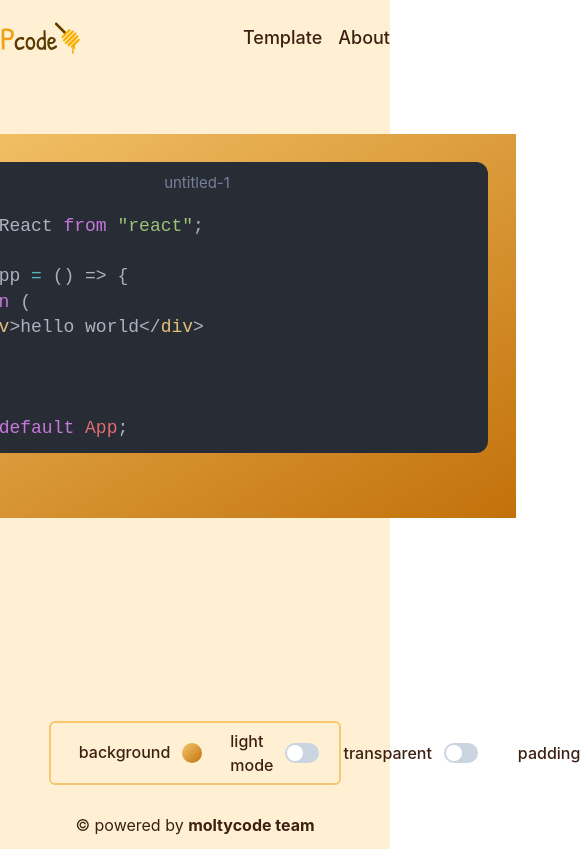
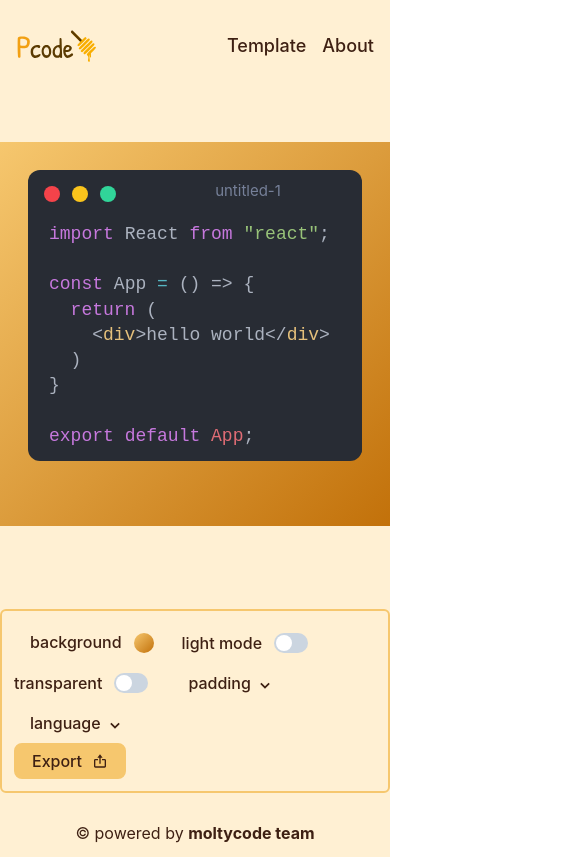
Before and after one commit to The-Pcode/pcode, a React (Create React App) app: page / in a window 390 px wide. Shown: the top 857 px of the page, 585 px wide, since content can reach past the window. Built offline with nearby package versions, Linux system fonts and the light colour scheme.

Commit message:
responsive

```diff
--- a/src/components/navigation.tsx
+++ b/src/components/navigation.tsx
@@ -3,7 +3,7 @@ import { Link } from "react-router-dom";
 
 const Navigation = () => {
   return (
-    <div className="pt-4 flex justify-between items-center">
+    <div className="pt-4 px-4 flex w-full justify-between items-center">
       <Link to="/">
         <img className="w-20" src={logo} alt="" />
       </Link>
--- a/src/index.css
+++ b/src/index.css
@@ -59,7 +59,8 @@ body,
 .container{
   margin-top: 50px;
   padding-top: 24px;
-  width: 100%;
+  min-width: 100%;
+  width: auto;
   min-height: 80vh;
   height: auto;
   display: flex;
--- a/src/layout/layout.tsx
+++ b/src/layout/layout.tsx
@@ -4,7 +4,7 @@ import Navigation from "../components/navigation";
 
 const Layout = ({ children }: { children: ReactNode }) => {
   return (
-    <div className="max-w-7xl min-h-screen mx-auto relative">
+    <div className="max-w-7xl min-h-screen mx-auto relative pt-2  flex flex-col items-center">
       <Navigation />
       {children}
       <Footer />
--- a/src/pages/homePage.tsx
+++ b/src/pages/homePage.tsx
@@ -87,10 +87,10 @@ const HomePage = () => {
   };
 
   return (
-    <div className="container">
+    <div className="container ">
       <div
         ref={isTransparent ? null : boxRef}
-        className={`w-auto max-w-7xl  min-h-96 h-auto mb-14 ${
+        className={` max-w-7xl  min-h-96 h-auto mb-14  w-screen  sm:w-auto ${
           paddingOptions ? paddingOptions : "p-7"
         } ${isTransparent ? "transparentBg" : bg}`}
       >
@@ -122,8 +122,8 @@ const HomePage = () => {
         </div>
       </div>
 
-      <div className="mx-auto w-9/12 h-16 border-2 border-primary-200  rounded-md flex justify-between items-center pl-3 pr-3">
-        <div className="flex items-center  ">
+      <div className="mx-auto min-w-9/12 w-screen sm:w-auto flex-wrap h-auto py-3 border-2 border-primary-200  rounded-md flex justify-between items-center pl-3 pr-3 ">
+        <div className="flex items-center flex-wrap  ">
           <div className="flex items-center mr-3 cursor-pointer">
             <Menu>
               <MenuButton
--- a/tailwind.config.js
+++ b/tailwind.config.js
@@ -1,15 +1,13 @@
 module.exports = {
-  content: [
-    "./src/**/*.{js,jsx,ts,tsx}",
-  ],
+  content: ["./src/**/*.{js,jsx,ts,tsx}"],
   theme: {
     extend: {},
     colors: {
       primary: {
-        100: '#FFF0D3',
-        200: '#F6C76E',
-        300: '#C2710A',
-        400: '#3E2013',
+        100: "#FFF0D3",
+        200: "#F6C76E",
+        300: "#C2710A",
+        400: "#3E2013",
       },
       secondary: {
         code: "#282C34",
@@ -19,7 +17,7 @@ module.exports = {
       controls: {
         red: "#F5434A",
         yellow: "#FAC41C",
-        green: "#31D599"
+        green: "#31D599",
       },
       themes: {
         beigeFrom: "#F6C76E",
@@ -30,8 +28,8 @@ module.exports = {
         greenTo: "#68B1C8",
         blueFrom: "#0070F3",
         blueTo: "#61DAFB",
-      }
-    }
+      },
+    },
   },
   plugins: [],
-}
+};
```
